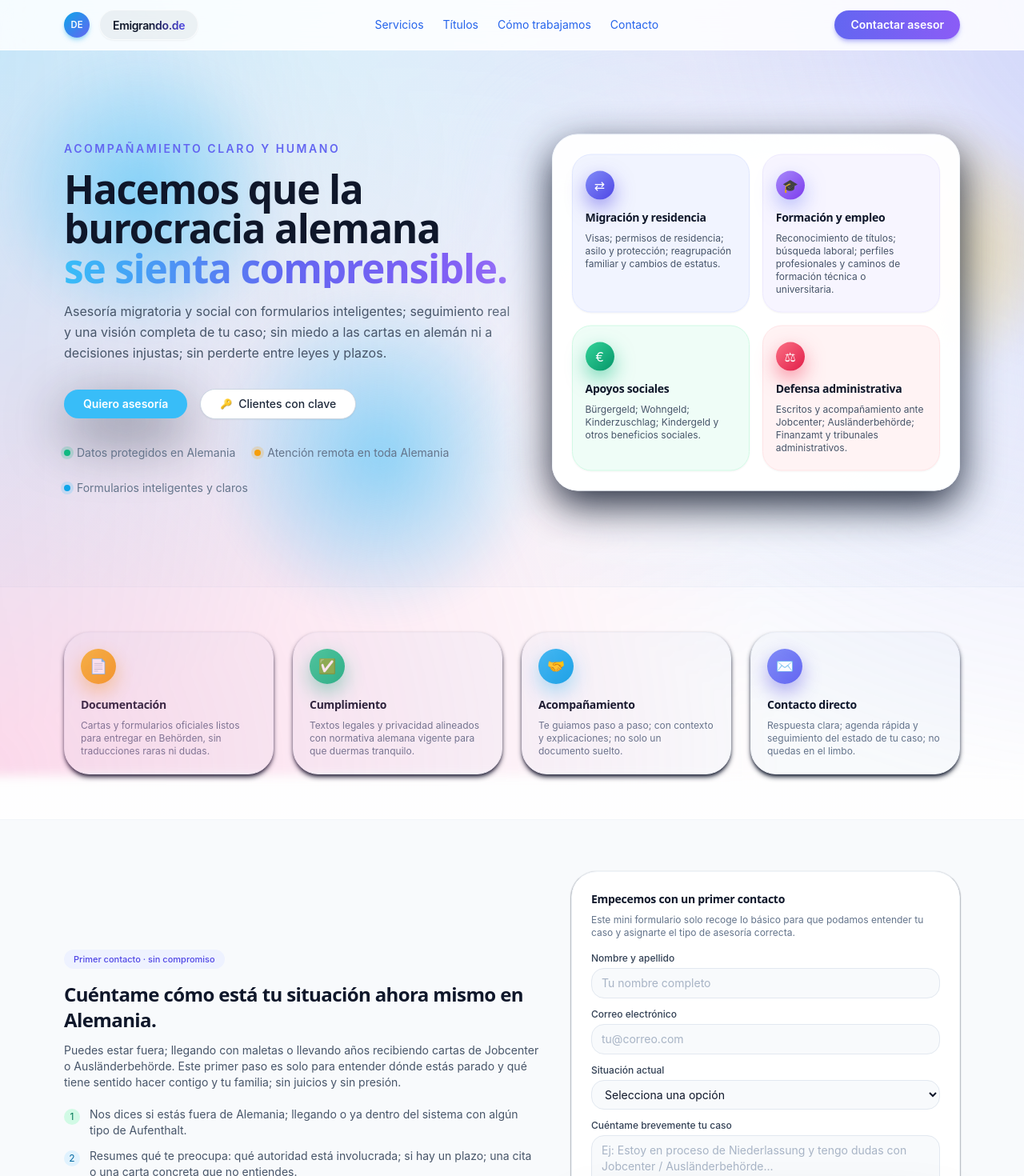
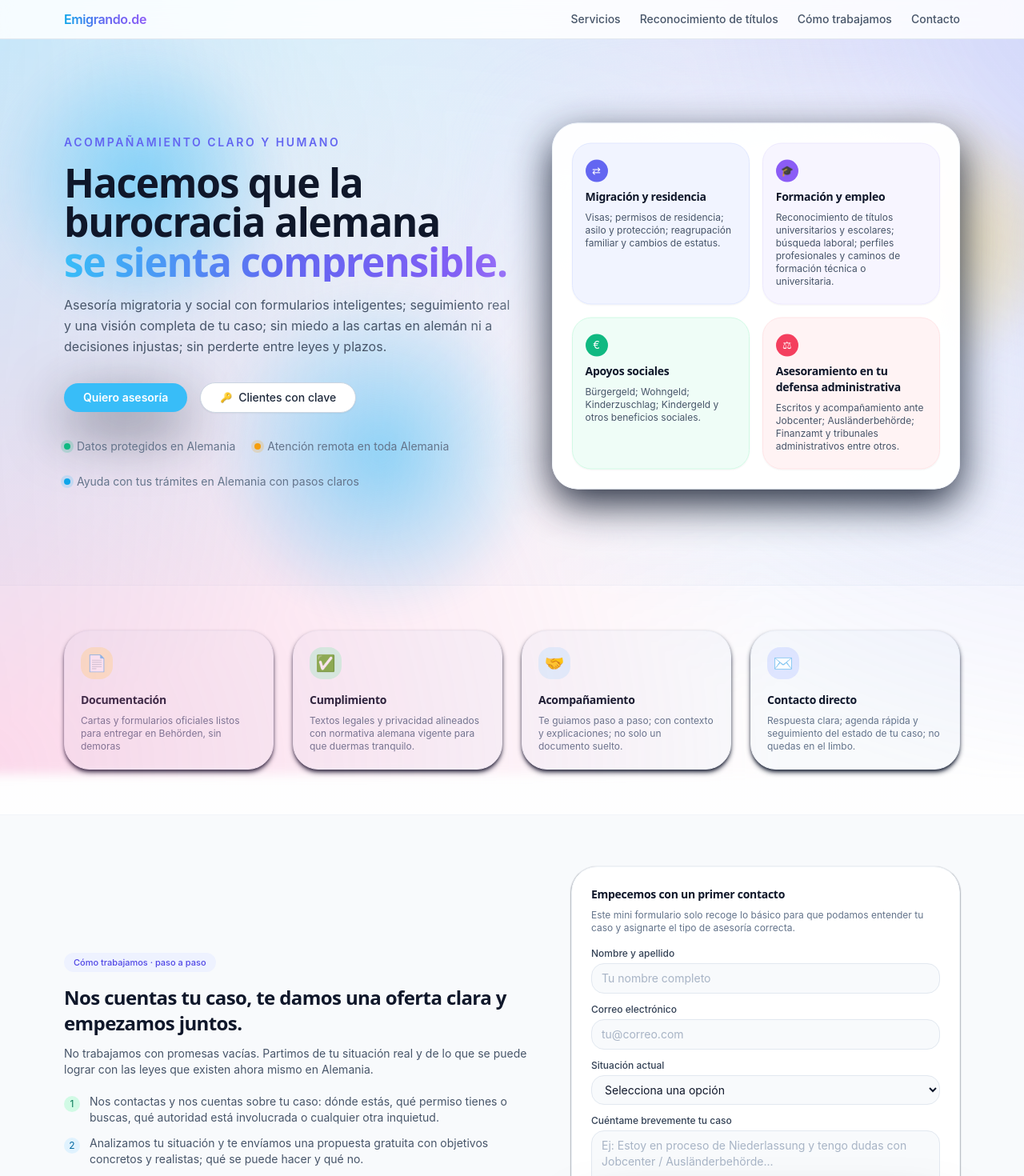
Before and after one commit to emigrando/emigrando-site-main, a Next.js app: page / in a window 1280 px wide. Shown: the top 1470 px of the page at 80% size. Built offline with nearby package versions, Linux system fonts and the light colour scheme.

Commit message:
Mini formulario home enviando a /api/contact

```diff
--- a/app/page.tsx
+++ b/app/page.tsx
@@ -1,8 +1,16 @@
 'use client';
 
+import { useState, FormEvent } from "react";
 import { Button } from "@/components/ui/Button";
 import { Card } from "@/components/ui/Card";
 import { motion } from "framer-motion";
+const scrollToId = (id: string) => {
+  if (typeof document === "undefined") return;
+  const el = document.getElementById(id);
+  if (el) {
+    el.scrollIntoView({ behavior: "smooth", block: "start" });
+  }
+};
 
 const fadeUp = {
   hidden: { opacity: 0, y: 24 },
@@ -10,10 +18,61 @@ const fadeUp = {
 };
 
 export default function HomePage() {
+  const [formData, setFormData] = useState({
+    nombre: "",
+    email: "",
+    situation: "",
+    mensaje: "",
+  });
+
+  const [loading, setLoading] = useState(false);
+  const [sent, setSent] = useState(false);
+  const [error, setError] = useState<string | null>(null);
+
+  async function handleSubmit(e: FormEvent<HTMLFormElement>) {
+    e.preventDefault();
+    setLoading(true);
+    setSent(false);
+    setError(null);
+
+    try {
+      const res = await fetch("/api/contact", {
+        method: "POST",
+        headers: {
+          "Content-Type": "application/json",
+        },
+        body: JSON.stringify({
+          name: formData.nombre,
+          email: formData.email,
+          situation: formData.situation,
+          message: formData.mensaje,
+          source: "home-mini-form",
+        }),
+      });
+
+      if (!res.ok) {
+        throw new Error("Respuesta no válida del servidor");
+      }
+
+      setSent(true);
+      setFormData({
+        nombre: "",
+        email: "",
+        situation: "",
+        mensaje: "",
+      });
+    } catch (err) {
+      console.error(err);
+      setError(
+        "No se pudo enviar el mensaje. Inténtalo de nuevo o usa el botón de contactar asesor."
+      );
+    } finally {
+      setLoading(false);
+    }
+  }
+
   return (
     <main className="min-h-screen bg-gradient-to-b from-[#f5f7fb] to-white text-slate-900">
-      {/* Navbar ahora viene desde app/layout.tsx */}
-
       {/* HERO */}
       <section
         id="servicios"
@@ -49,7 +108,7 @@ export default function HomePage() {
             bottom: "-4rem",
             left: "15%",
             width: "420px",
-            height: "420px", // antes 4200px
+            height: "420px",
             zIndex: 0,
           }}
         />
@@ -82,6 +141,7 @@ export default function HomePage() {
             <div className="mt-8 flex flex-wrap items-center gap-4">
               <Button
                 className="rounded-full px-6 shadow-md hover:shadow-lg hover:-translate-y-[1px] transition-all"
+                onClick={() => scrollToId("contacto")}
               >
                 Quiero asesoría
               </Button>
@@ -106,7 +166,7 @@ export default function HomePage() {
               </div>
               <div className="flex items-center gap-2">
                 <span className="h-2 w-2 rounded-full bg-sky-500 shadow-[0_0_0_4px_rgba(56,189,248,0.2)]" />
-                Formularios inteligentes y claros
+                Ayuda con tus trámites en Alemania con pasos claros
               </div>
             </div>
           </motion.div>
@@ -121,7 +181,6 @@ export default function HomePage() {
             <div className="pointer-events-none absolute inset-0 rounded-[2.5rem] bg-gradient-to-br from-indigo-100/80 via-white to-sky-100/70 blur-3xl" />
             <Card className="relative rounded-[2rem] border border-slate-100 bg-white/95 p-6 shadow-[0_18px_60px_rgba(15,23,42,0.10)] card-float">
               <div className="grid gap-4 sm:grid-cols-2">
-                {/* Migración y residencia */}
                 <motion.div
                   className="group rounded-2xl border border-indigo-100 bg-indigo-50/80 px-4 py-5 shadow-sm transition-all"
                   whileHover={{
@@ -130,7 +189,7 @@ export default function HomePage() {
                   }}
                   transition={{ type: "spring", stiffness: 240, damping: 20 }}
                 >
-                  <div className="mb-3 inline-flex h-9 w-9 items-center justify-center rounded-2xl bg-gradient-to-br from-indigo-400 to-indigo-600 text-[16px] text-white shadow-[0_10px_25px_rgba(79,70,229,0.55)]">
+                  <div className="mb-2 inline-flex h-7 w-7 items-center justify-center rounded-xl bg-indigo-500 text-[13px] text-white">
                     ⇄
                   </div>
                   <h3 className="text-sm font-semibold text-slate-900">
@@ -142,7 +201,6 @@ export default function HomePage() {
                   </p>
                 </motion.div>
 
-                {/* Formación y empleo */}
                 <motion.div
                   className="group rounded-2xl border border-violet-100 bg-violet-50/80 px-4 py-5 shadow-sm transition-all"
                   whileHover={{
@@ -151,19 +209,18 @@ export default function HomePage() {
                   }}
                   transition={{ type: "spring", stiffness: 240, damping: 20 }}
                 >
-                  <div className="mb-3 inline-flex h-9 w-9 items-center justify-center rounded-2xl bg-gradient-to-br from-violet-400 to-violet-600 text-[16px] text-white shadow-[0_10px_25px_rgba(129,140,248,0.55)]">
+                  <div className="mb-2 inline-flex h-7 w-7 items-center justify-center rounded-xl bg-violet-500 text-[13px] text-white">
                     🎓
                   </div>
                   <h3 className="text-sm font-semibold text-slate-900">
                     Formación y empleo
                   </h3>
                   <p className="mt-2 text-xs text-slate-600">
-                    Reconocimiento de títulos; búsqueda laboral; perfiles
-                    profesionales y caminos de formación técnica o universitaria.
+                    Reconocimiento de títulos universitarios y escolares; búsqueda laboral;
+                    perfiles profesionales y caminos de formación técnica o universitaria.
                   </p>
                 </motion.div>
 
-                {/* Apoyos sociales */}
                 <motion.div
                   className="group rounded-2xl border border-emerald-100 bg-emerald-50/80 px-4 py-5 shadow-sm transition-all"
                   whileHover={{
@@ -172,7 +229,7 @@ export default function HomePage() {
                   }}
                   transition={{ type: "spring", stiffness: 240, damping: 20 }}
                 >
-                  <div className="mb-3 inline-flex h-9 w-9 items-center justify-center rounded-2xl bg-gradient-to-br from-emerald-400 to-emerald-600 text-[16px] text-white shadow-[0_10px_25px_rgba(16,185,129,0.55)]">
+                  <div className="mb-2 inline-flex h-7 w-7 items-center justify-center rounded-xl bg-emerald-500 text-[13px] text-white">
                     €
                   </div>
                   <h3 className="text-sm font-semibold text-slate-900">
@@ -184,7 +241,6 @@ export default function HomePage() {
                   </p>
                 </motion.div>
 
-                {/* Defensa administrativa */}
                 <motion.div
                   className="group rounded-2xl border border-rose-100 bg-rose-50/80 px-4 py-5 shadow-sm transition-all"
                   whileHover={{
@@ -193,15 +249,15 @@ export default function HomePage() {
                   }}
                   transition={{ type: "spring", stiffness: 240, damping: 20 }}
                 >
-                  <div className="mb-3 inline-flex h-9 w-9 items-center justify-center rounded-2xl bg-gradient-to-br from-rose-400 to-rose-600 text-[16px] text-white shadow-[0_10px_25px_rgba(244,63,94,0.55)]">
+                  <div className="mb-2 inline-flex h-7 w-7 items-center justify-center rounded-xl bg-rose-500 text-[13px] text-white">
                     ⚖
                   </div>
                   <h3 className="text-sm font-semibold text-slate-900">
-                    Defensa administrativa
+                    Asesoramiento en tu defensa administrativa
                   </h3>
                   <p className="mt-2 text-xs text-slate-600">
                     Escritos y acompañamiento ante Jobcenter; Ausländerbehörde;
-                    Finanzamt y tribunales administrativos.
+                    Finanzamt y tribunales administrativos entre otros.
                   </p>
                 </motion.div>
               </div>
@@ -215,7 +271,7 @@ export default function HomePage() {
         <div className="mx-auto max-w-6xl px-4 py-14">
           <div className="grid gap-6 md:grid-cols-2 lg:grid-cols-4">
             <Card className="flex h-full flex-col rounded-2xl border-slate-100 bg-slate-50 p-5 shadow-md hover:-translate-y-[2px] hover:shadow-lg transition-all">
-              <div className="mb-4 flex h-11 w-11 items-center justify-center rounded-2xl bg-gradient-to-br from-amber-400 to-amber-500 text-white text-lg shadow-[0_10px_24px_rgba(245,158,11,0.45)]">
+              <div className="mb-4 flex h-10 w-10 items-center justify-center rounded-xl bg-amber-100 text-amber-600 text-xl">
                 📄
               </div>
               <h3 className="text-sm font-semibold text-slate-900">
@@ -223,12 +279,12 @@ export default function HomePage() {
               </h3>
               <p className="mt-2 text-xs text-slate-500">
                 Cartas y formularios oficiales listos para entregar en Behörden,
-                sin traducciones raras ni dudas.
+                sin demoras
               </p>
             </Card>
 
             <Card className="flex h-full flex-col rounded-2xl border-slate-100 bg-slate-50 p-5 shadow-md hover:-translate-y-[2px] hover:shadow-lg transition-all">
-              <div className="mb-4 flex h-11 w-11 items-center justify-center rounded-2xl bg-gradient-to-br from-emerald-400 to-emerald-500 text-white text-lg shadow-[0_10px_24px_rgba(16,185,129,0.45)]">
+              <div className="mb-4 flex h-10 w-10 items-center justify-center rounded-xl bg-emerald-100 text-emerald-600 text-xl">
                 ✅
               </div>
               <h3 className="text-sm font-semibold text-slate-900">
@@ -241,7 +297,7 @@ export default function HomePage() {
             </Card>
 
             <Card className="flex h-full flex-col rounded-2xl border-slate-100 bg-slate-50 p-5 shadow-md hover:-translate-y-[2px] hover:shadow-lg transition-all">
-              <div className="mb-4 flex h-11 w-11 items-center justify-center rounded-2xl bg-gradient-to-br from-sky-400 to-sky-500 text-white text-lg shadow-[0_10px_24px_rgba(56,189,248,0.45)]">
+              <div className="mb-4 flex h-10 w-10 items-center justify-center rounded-xl bg-sky-100 text-sky-600 text-xl">
                 🤝
               </div>
               <h3 className="text-sm font-semibold text-slate-900">
@@ -254,7 +310,7 @@ export default function HomePage() {
             </Card>
 
             <Card className="flex h-full flex-col rounded-2xl border-slate-100 bg-slate-50 p-5 shadow-md hover:-translate-y-[2px] hover:shadow-lg transition-all">
-              <div className="mb-4 flex h-11 w-11 items-center justify-center rounded-2xl bg-gradient-to-br from-indigo-400 to-indigo-500 text-white text-lg shadow-[0_10px_24px_rgba(79,70,229,0.45)]">
+              <div className="mb-4 flex h-10 w-10 items-center justify-center rounded-xl bg-indigo-100 text-indigo-600 text-xl">
                 ✉️
               </div>
               <h3 className="text-sm font-semibold text-slate-900">
@@ -270,22 +326,24 @@ export default function HomePage() {
       </section>
 
       {/* SECCIÓN CTA / FORMULARIO RESUMEN */}
-      <section id="contacto" className="border-t border-slate-100 bg-[#f8fafc]">
+      <section
+  id="como-trabajamos"
+  className="border-t border-slate-100 bg-[#f8fafc]"
+>
   <div className="mx-auto max-w-6xl px-4 py-16 lg:py-18">
     <div className="grid gap-10 lg:grid-cols-[1.1fr,0.9fr] lg:items-center">
-            {/* TEXTO LADO IZQUIERDO MÁS HUMANO */}
+      {/* TEXTO LADO IZQUIERDO: CÓMO TRABAJAMOS */}
       <div>
         <span className="inline-flex items-center rounded-full bg-indigo-50 px-3 py-1 text-[11px] font-medium text-indigo-600">
-                Primer contacto · sin compromiso
+          Cómo trabajamos · paso a paso
         </span>
         <h2 className="mt-4 text-2xl font-semibold tracking-tight text-slate-900">
-                Cuéntame cómo está tu situación ahora mismo en Alemania.
+          Nos cuentas tu caso, te damos una oferta clara y empezamos juntos.
         </h2>
         <p className="mt-3 text-sm text-slate-600">
-                Puedes estar fuera; llegando con maletas o llevando años recibiendo
-                cartas de Jobcenter o Ausländerbehörde. Este primer paso es solo
-                para entender dónde estás parado y qué tiene sentido hacer contigo
-                y tu familia; sin juicios y sin presión.
+          No trabajamos con promesas vacías. Partimos de tu
+          situación real y de lo que se puede lograr con las leyes que existen
+          ahora mismo en Alemania.
         </p>
         <div className="mt-5 grid gap-3 text-sm text-slate-600">
           <div className="flex gap-3">
@@ -293,8 +351,8 @@ export default function HomePage() {
               1
             </span>
             <p>
-                    Nos dices si estás fuera de Alemania; llegando o ya dentro del
-                    sistema con algún tipo de Aufenthalt.
+              Nos contactas y nos cuentas sobre tu caso: dónde estás, qué permiso tienes
+              o buscas, qué autoridad está involucrada o cualquier otra inquietud.
             </p>
           </div>
           <div className="flex gap-3">
@@ -302,8 +360,8 @@ export default function HomePage() {
               2
             </span>
             <p>
-                    Resumes qué te preocupa: qué autoridad está involucrada; si hay
-                    un plazo; una cita o una carta concreta que no entiendes.
+              Analizamos tu situación y te envíamos una propuesta gratuita con objetivos
+              concretos y realistas; qué se puede hacer y qué no.
             </p>
           </div>
           <div className="flex gap-3">
@@ -311,15 +369,19 @@ export default function HomePage() {
               3
             </span>
             <p>
-                    Te respondemos con el formulario o la propuesta de trabajo que
-                    realmente aplica a tu caso; no una plantilla genérica.
+              Si aceptas, haces el primer pago de anticipo y empezamos de inmediato
+              con los escritos, formularios y pasos necesarios ante las autoridades
+              que correspondan.
             </p>
           </div>
         </div>
       </div>
 
-            {/* FORMULARIO */}
-            <Card className="rounded-2xl border-slate-100 bg-white p-6 shadow-sm">
+
+            {/* FORMULARIO (envía directo a /api/contact) */}
+            <Card
+            id="contacto"
+            className="rounded-2xl border-slate-100 bg-white p-6 shadow-sm">
               <h3 className="text-sm font-semibold text-slate-900">
                 Empecemos con un primer contacto
               </h3>
@@ -330,8 +392,7 @@ export default function HomePage() {
 
               <form
                 className="mt-4 space-y-3 text-sm"
-                action="/contacto"
-                method="get"
+                onSubmit={handleSubmit}
               >
                 <div>
                   <label className="block text-xs font-medium text-slate-700">
@@ -342,6 +403,11 @@ export default function HomePage() {
                     type="text"
                     name="nombre"
                     placeholder="Tu nombre completo"
+                    value={formData.nombre}
+                    onChange={(e) =>
+                      setFormData({ ...formData, nombre: e.target.value })
+                    }
+                    required
                   />
                 </div>
 
@@ -354,6 +420,11 @@ export default function HomePage() {
                     type="email"
                     name="email"
                     placeholder="tu@correo.com"
+                    value={formData.email}
+                    onChange={(e) =>
+                      setFormData({ ...formData, email: e.target.value })
+                    }
+                    required
                   />
                 </div>
 
@@ -364,6 +435,11 @@ export default function HomePage() {
                   <select
                     name="situation"
                     className="mt-1 w-full rounded-xl border border-slate-200 bg-slate-50 px-3 py-2 text-sm outline-none ring-0 focus:border-indigo-400 focus:bg-white focus:ring-2 focus:ring-indigo-100"
+                    value={formData.situation}
+                    onChange={(e) =>
+                      setFormData({ ...formData, situation: e.target.value })
+                    }
+                    required
                   >
                     <option value="">Selecciona una opción</option>
                     <option value="fuera">Estoy fuera de Alemania</option>
@@ -386,19 +462,35 @@ export default function HomePage() {
                     rows={3}
                     className="mt-1 w-full rounded-xl border border-slate-200 bg-slate-50 px-3 py-2 text-sm outline-none ring-0 resize-none focus:border-indigo-400 focus:bg-white focus:ring-2 focus:ring-indigo-100"
                     placeholder="Ej: Estoy en proceso de Niederlassung y tengo dudas con Jobcenter / Ausländerbehörde..."
+                    value={formData.mensaje}
+                    onChange={(e) =>
+                      setFormData({ ...formData, mensaje: e.target.value })
+                    }
+                    required
                   />
                 </div>
 
+                {error && (
+                  <p className="text-[11px] text-rose-500">{error}</p>
+                )}
+
+                {sent && !error && (
+                  <p className="text-[11px] text-emerald-600">
+                    Mensaje enviado. Te responderé lo antes posible.
+                  </p>
+                )}
+
                 <Button
                   type="submit"
-                  className="mt-2 w-full rounded-full shadow-md hover:shadow-lg hover:-translate-y-[1px] transition-all"
+                  className="mt-2 w-full rounded-full shadow-md hover:shadow-lg hover:-translate-y-[1px] transition-all disabled:opacity-60"
+                  disabled={loading}
                 >
-                  Ir al formulario completo
+                  {loading ? "Enviando..." : "Ir al formulario completo"}
                 </Button>
 
                 <p className="mt-2 text-[11px] leading-relaxed text-slate-400">
-                  Al continuar irás al formulario detallado. Tus datos se
-                  procesan en servidores ubicados en la UE.
+                  Tus datos se procesan en servidores ubicados en la UE. Si tienes
+                  prisa, también puedes escribirme directo por WhatsApp o Telegram.
                 </p>
               </form>
             </Card>
--- a/components/Navbar.tsx
+++ b/components/Navbar.tsx
@@ -1,62 +1,56 @@
 "use client";
 
-import Link from "next/link";
+import { useCallback } from "react";
+
+const NAV_ITEMS = [
+  { label: "Servicios", target: "servicios" },
+  { label: "Reconocimiento de títulos", target: "titulos" },
+  { label: "Cómo trabajamos", target: "como-trabajamos" },
+  { label: "Contacto", target: "contacto" },
+];
+
+function scrollToId(id: string) {
+  if (typeof document === "undefined") return;
+  const el = document.getElementById(id);
+  if (el) {
+    el.scrollIntoView({ behavior: "smooth", block: "start" });
+  }
+}
 
 export default function Navbar() {
+  const handleClick = useCallback((target: string) => {
+    scrollToId(target);
+  }, []);
+
   return (
-    <header className="sticky top-0 z-40 border-b border-white/60 bg-white/80 backdrop-blur-2xl">
-      <div className="mx-auto flex max-w-6xl items-center justify-between px-4 py-3">
-        {/* Logo / marca */}
-        <Link href="/" className="inline-flex items-center gap-3">
-          {/* Circulito DE más marcado */}
-          <div className="flex h-8 w-8 items-center justify-center rounded-full bg-gradient-to-br from-sky-500 to-indigo-500 text-[0.7rem] font-semibold text-white shadow-md shadow-sky-500/35">
-            DE
-          </div>
+    <header className="sticky top-0 z-40 border-b border-slate-200 bg-white/80 backdrop-blur-md">
+      <nav className="mx-auto flex max-w-6xl items-center justify-between px-4 py-3">
+        {/* Logo */}
+        <button
+          type="button"
+          onClick={() => handleClick("servicios")}
+          className="text-base font-semibold tracking-tight text-slate-900"
+        >
+          <span className="bg-gradient-to-r from-sky-500 via-indigo-500 to-violet-500 bg-clip-text text-transparent">
+            Emigrando.de
+          </span>
+        </button>
 
-          {/* Pastilla Emigrando.de más elegante */}
-          <div className="rounded-full border border-white/70 bg-slate-900/5 px-4 py-1.5 shadow-sm shadow-slate-900/5">
-            <span className="bg-gradient-to-r from-slate-900 via-slate-900 to-indigo-600 bg-clip-text text-sm font-semibold text-transparent tracking-tight">
-              Emigrando.de
-            </span>
-          </div>
-        </Link>
-
-        {/* Navegación */}
-        <nav className="hidden items-center gap-6 text-sm text-slate-600 sm:flex">
-          <Link
-            href="#servicios"
-            className="transition-colors hover:text-indigo-600"
-          >
-            Servicios
-          </Link>
-          <Link
-            href="#titulos"
-            className="transition-colors hover:text-indigo-600"
-          >
-            Títulos
-          </Link>
-          <Link
-            href="#como-trabajamos"
-            className="transition-colors hover:text-indigo-600"
-          >
-            Cómo trabajamos
-          </Link>
-          <Link
-            href="#contacto"
-            className="transition-colors hover:text-indigo-600"
-          >
-            Contacto
-          </Link>
-        </nav>
-
-        {/* Botón principal */}
-        <Link
-          href="#contacto"
-          className="hidden rounded-full bg-gradient-to-r from-indigo-500 to-violet-500 px-5 py-2 text-sm font-semibold text-white shadow-md shadow-indigo-500/40 hover:brightness-110 sm:inline-flex"
-        >
-          Contactar asesor
-        </Link>
-      </div>
+        {/* Links */}
+        <div className="flex items-center gap-6 text-sm text-slate-600">
+          {NAV_ITEMS.map((item) => (
+            <button
+              key={item.target}
+              type="button"
+              onClick={() => handleClick(item.target)}
+              className="relative font-medium text-slate-600 transition-colors hover:text-slate-900"
+            >
+              {item.label}
+              <span className="pointer-events-none absolute inset-x-0 -bottom-1 h-[2px] scale-x-0 bg-gradient-to-r from-sky-400 to-indigo-500 transition-transform duration-200 group-hover:scale-x-100" />
+            </button>
+          ))}
+        </div>
+      </nav>
     </header>
   );
 }
```
Lines whose indentation alone changed are shown as unchanged.
